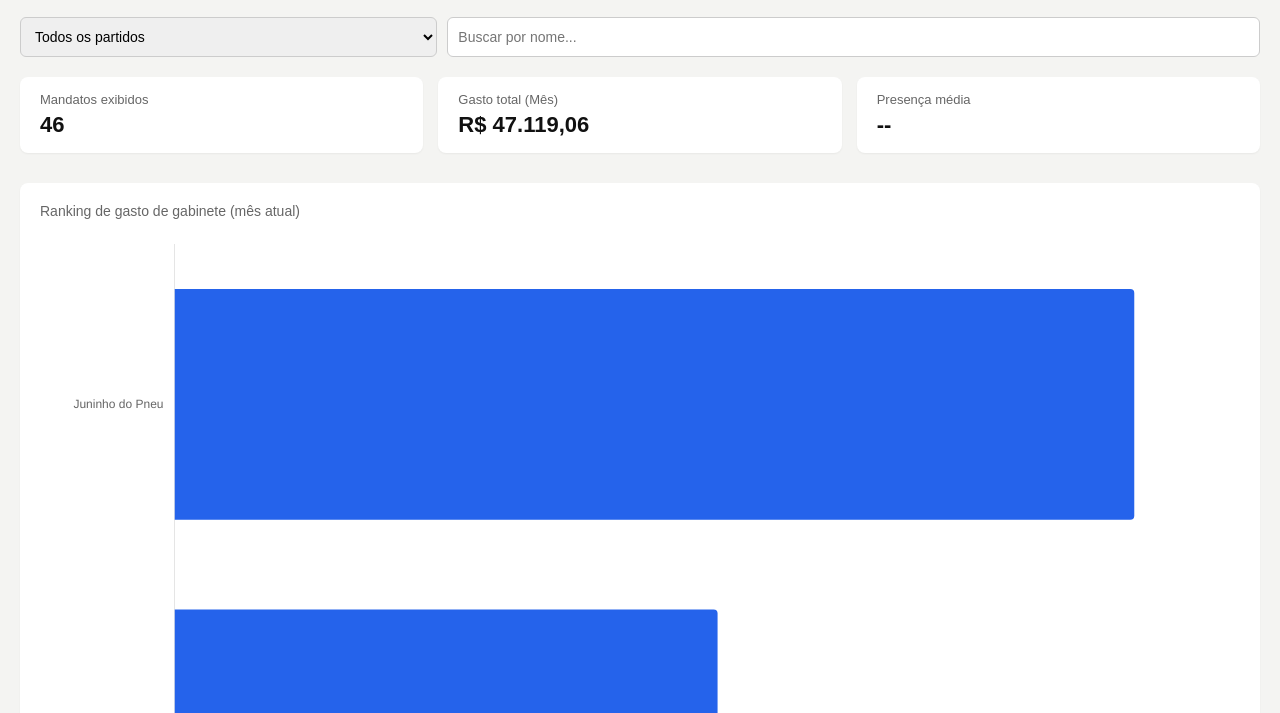
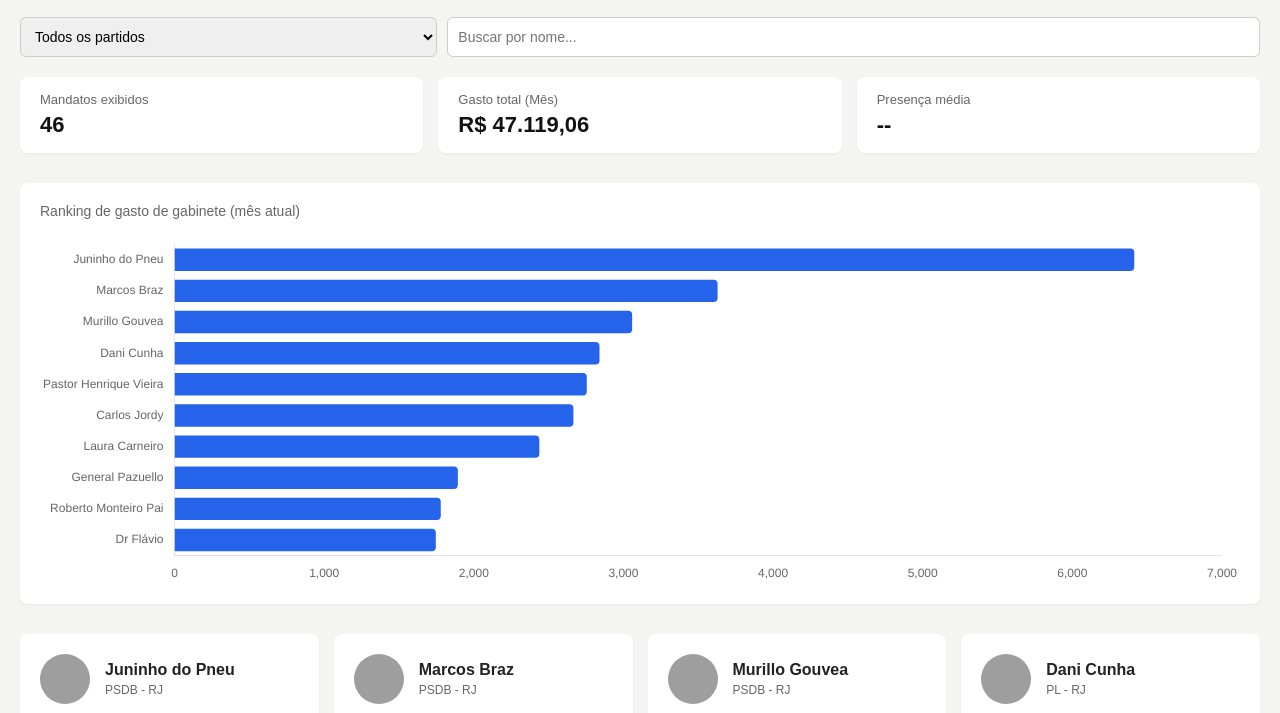
Before and after one commit to Devenapp/seudeputadoRJ, a plain HTML site: page index.html in a window 1280 px wide. Shown: the part 87-800 px from the top of the page. Drawn offline with nearby package versions, Linux system fonts and the light colour scheme; grey boxes are pictures that could not be loaded.

Commit message:
Update index.html

```diff
--- a/index.html
+++ b/index.html
@@ -26,6 +26,9 @@
     /* Layout do Gráfico */
     .grafico-container { background: white; border-radius: 8px; padding: 20px; margin-bottom: 30px; box-shadow: 0 1px 2px rgba(0,0,0,0.05); }
     .grafico-container h3 { margin-top: 0; font-size: 14px; color: #666; margin-bottom: 15px; font-weight: normal; }
+
+    /* CORREÇÃO DO GRÁFICO: Contêiner com altura travada */
+    .grafico-wrapper { position: relative; height: 350px; width: 100%; }
 
     /* Layout do Grid de Deputados */
     .grid { display: grid; grid-template-columns: repeat(auto-fill, minmax(280px, 1fr)); gap: 15px; }
@@ -71,14 +74,17 @@
     </div>
     <div class="metrica-card">
       <h4>Presença média</h4>
-      <p id="presencaMedia">--</p> <!-- Placeholder: O robô ainda não puxa isso -->
+      <p id="presencaMedia">--</p>
     </div>
   </div>
 
   <!-- Gráfico de Ranking -->
   <div class="grafico-container">
     <h3>Ranking de gasto de gabinete (mês atual)</h3>
-    <canvas id="rankingChart" height="80"></canvas>
+    <!-- O contêiner abaixo trava a altura e impede o bug do bloco gigante -->
+    <div class="grafico-wrapper">
+      <canvas id="rankingChart"></canvas>
+    </div>
   </div>
 
   <!-- Grid de Cards Individuais -->
@@ -88,20 +94,20 @@
 
 <script>
 let deputados = [];
-let chartInstance = null; // Para guardar o gráfico e poder atualizá-lo
+let chartInstance = null;
 
 // Formatação de Moeda
 const formataMoeda = (valor) => {
   return new Intl.NumberFormat('pt-BR', { style: 'currency', currency: 'BRL' }).format(valor || 0);
 };
 
-// 1. Buscar os dados do Robô
+// Buscar os dados do JSON gerado
 fetch('data/deputados.json')
   .then(res => res.json())
   .then(json => {
     deputados = json.dados;
     montarFiltroPartidos();
-    renderizar(); // Renderiza a tela pela primeira vez
+    renderizar();
     document.getElementById('atualizadoEm').textContent = 'Dados atualizados em: ' + new Date(json.atualizadoEm).toLocaleString('pt-BR');
   })
   .catch(() => {
@@ -123,24 +129,19 @@ function renderizar() {
   const busca = document.getElementById('busca').value.toLowerCase();
   const partido = document.getElementById('filtroPartido').value;
 
-  // Filtra a lista com base no que foi digitado ou selecionado
   const filtrados = deputados.filter(d =>
     d.nome.toLowerCase().includes(busca) &&
     (partido === 'todos' || d.siglaPartido === partido)
   );
 
-  // Ordenar do maior gasto para o menor para exibir no ranking e no grid
   filtrados.sort((a, b) => (b.gastoMes || 0) - (a.gastoMes || 0));
 
-  // 2. Atualizar as Métricas do Topo
   document.getElementById('totalMandatos').textContent = filtrados.length;
   const somaGasto = filtrados.reduce((acc, d) => acc + (d.gastoMes || 0), 0);
   document.getElementById('gastoTotal').textContent = formataMoeda(somaGasto);
 
-  // 3. Atualizar o Gráfico de Barras
   atualizarGrafico(filtrados);
 
-  // 4. Atualizar os Cards do Grid
   document.getElementById('grid').innerHTML = filtrados.map(d => `
     <div class="card">
       <div class="card-header">
@@ -160,7 +161,6 @@ function renderizar() {
           <span class="stat-value">--</span>
         </div>
       </div>
-      <!-- O link aponta para uma página que vamos criar no futuro: perfil.html?id=ID_DO_DEPUTADO -->
       <a href="perfil.html?id=${d.id}" class="btn-detalhes">Ver detalhes ↗</a>
     </div>
   `).join('');
@@ -169,12 +169,10 @@ function renderizar() {
 function atualizarGrafico(dadosFiltrados) {
   const ctx = document.getElementById('rankingChart').getContext('2d');
 
-  // Se o gráfico já existir, precisamos destruí-lo antes de desenhar o novo
   if (chartInstance) {
     chartInstance.destroy();
   }
 
-  // Pegamos apenas os top 10 para o gráfico não ficar gigante e feio
   const top10 = dadosFiltrados.slice(0, 10);
 
   chartInstance = new Chart(ctx, {
@@ -184,12 +182,12 @@ function atualizarGrafico(dadosFiltrados) {
       datasets: [{
         label: 'Gasto de Gabinete (R$)',
         data: top10.map(d => d.gastoMes || 0),
-        backgroundColor: '#2563eb', // Azul estilo dos seus protótipos
+        backgroundColor: '#2563eb',
         borderRadius: 4
       }]
     },
     options: {
-      indexAxis: 'y', // Isso faz a barra ficar horizontal
+      indexAxis: 'y',
       responsive: true,
       maintainAspectRatio: false,
       plugins: { legend: { display: false } },
@@ -201,7 +199,6 @@ function atualizarGrafico(dadosFiltrados) {
   });
 }
 
-// Escutadores de eventos para os filtros
 document.getElementById('busca').addEventListener('input', renderizar);
 document.getElementById('filtroPartido').addEventListener('change', renderizar);
 </script>
```
